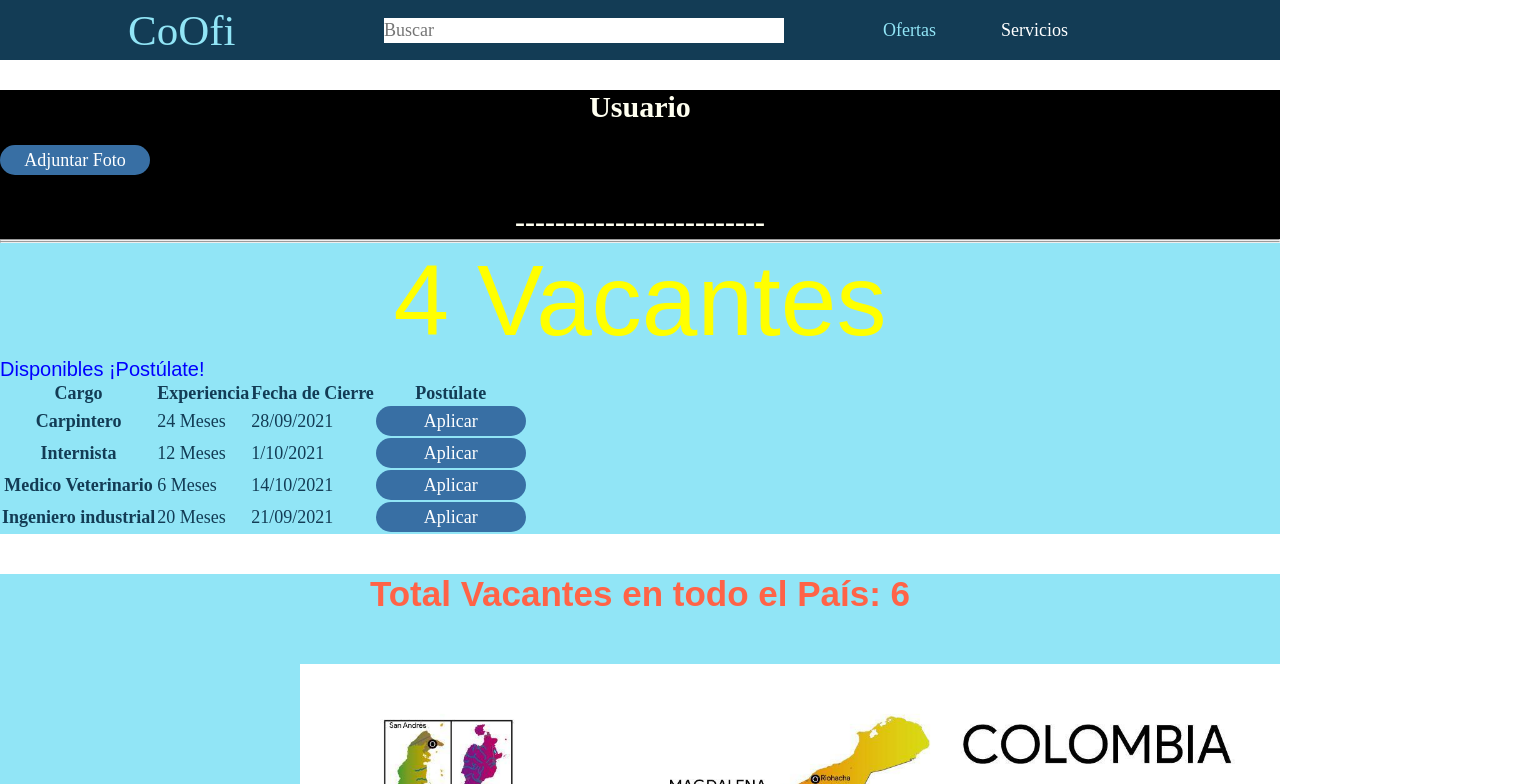
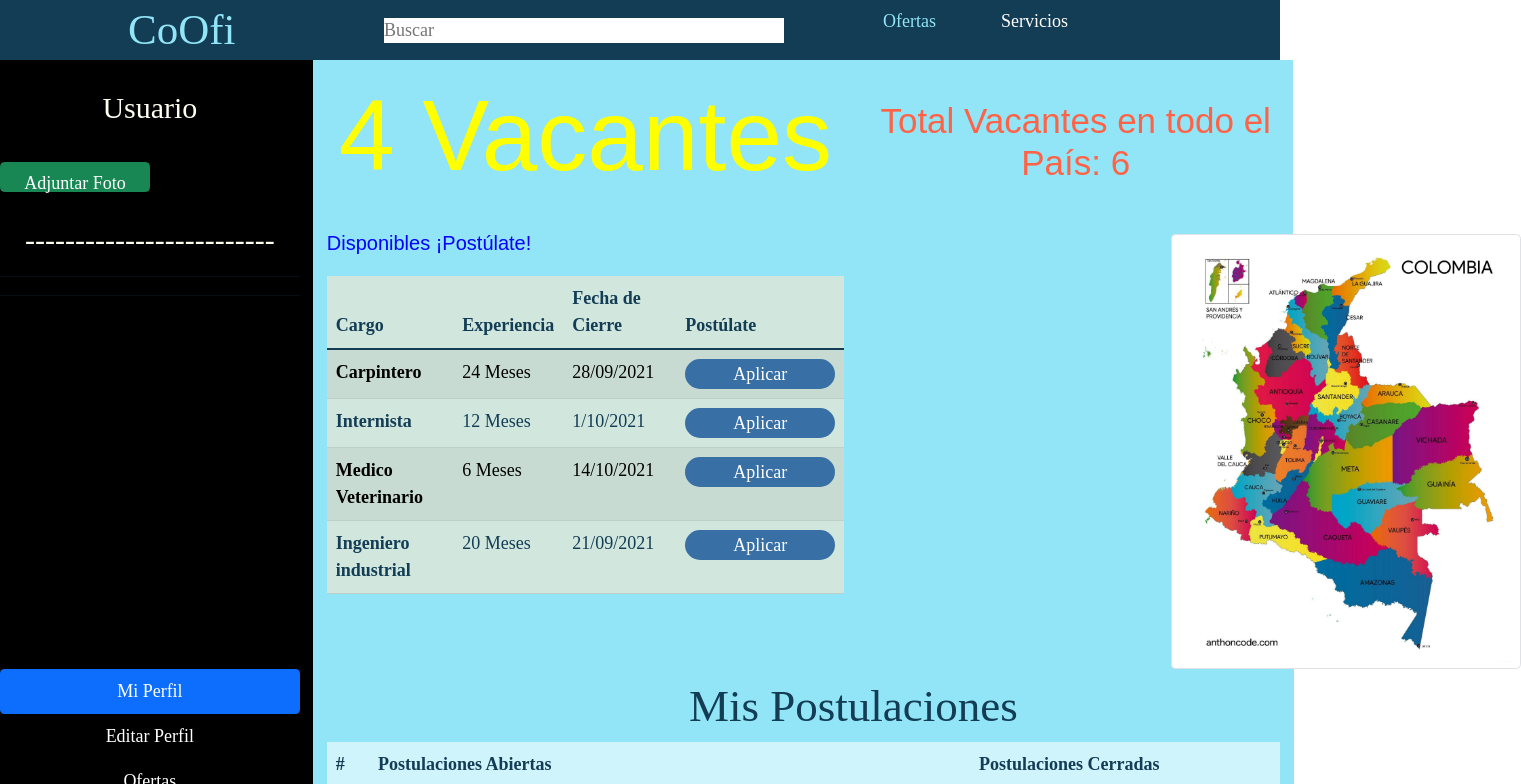
Before and after one commit to EdisonFlorez/CoOfi_frontEnd, a Vue app: page /profile in a window 1280 px wide. Shown: the top 784 px of the page, 1521 px wide, since content can reach past the window. Built offline with nearby package versions, Linux system fonts and the light colour scheme; a web font is replaced by a local one.

Commit message:
pruebas 2

```diff
--- a/public/index.html
+++ b/public/index.html
@@ -11,8 +11,8 @@
       href="https://fonts.googleapis.com/css2?family=Source+Serif+Pro:wght@300;400&family=Volkhov:wght@700&display=swap"
       rel="stylesheet"
     />
-    <!--  <link href="https://cdn.jsdelivr.net/npm/bootstrap@5.1.1/dist/css/bootstrap.min.css" rel="stylesheet" integrity="sha384-F3w7mX95PdgyTmZZMECAngseQB83DfGTowi0iMjiWaeVhAn4FJkqJByhZMI3AhiU" crossorigin="anonymous">
-      -->
+    <link href="https://cdn.jsdelivr.net/npm/bootstrap@5.1.1/dist/css/bootstrap.min.css" rel="stylesheet" integrity="sha384-F3w7mX95PdgyTmZZMECAngseQB83DfGTowi0iMjiWaeVhAn4FJkqJByhZMI3AhiU" crossorigin="anonymous">
+
     <link href="https://fonts.googleapis.com/css2?family=Tajawal&display=swap" rel="stylesheet">
     <link rel="icon" href="<%= BASE_URL %>favicon.svg">
     <title><%= htmlWebpackPlugin.options.title %></title>
--- a/src/components/Header.vue
+++ b/src/components/Header.vue
@@ -2,7 +2,7 @@
   <header>
     <!-- aquí va el logo -->
 
-    <router-link to="/" class="logo">CoOfi</router-link>
+    <router-link to="/" :active-class="false" class="logo">CoOfi</router-link>
 
     <input
       type="text"
```
